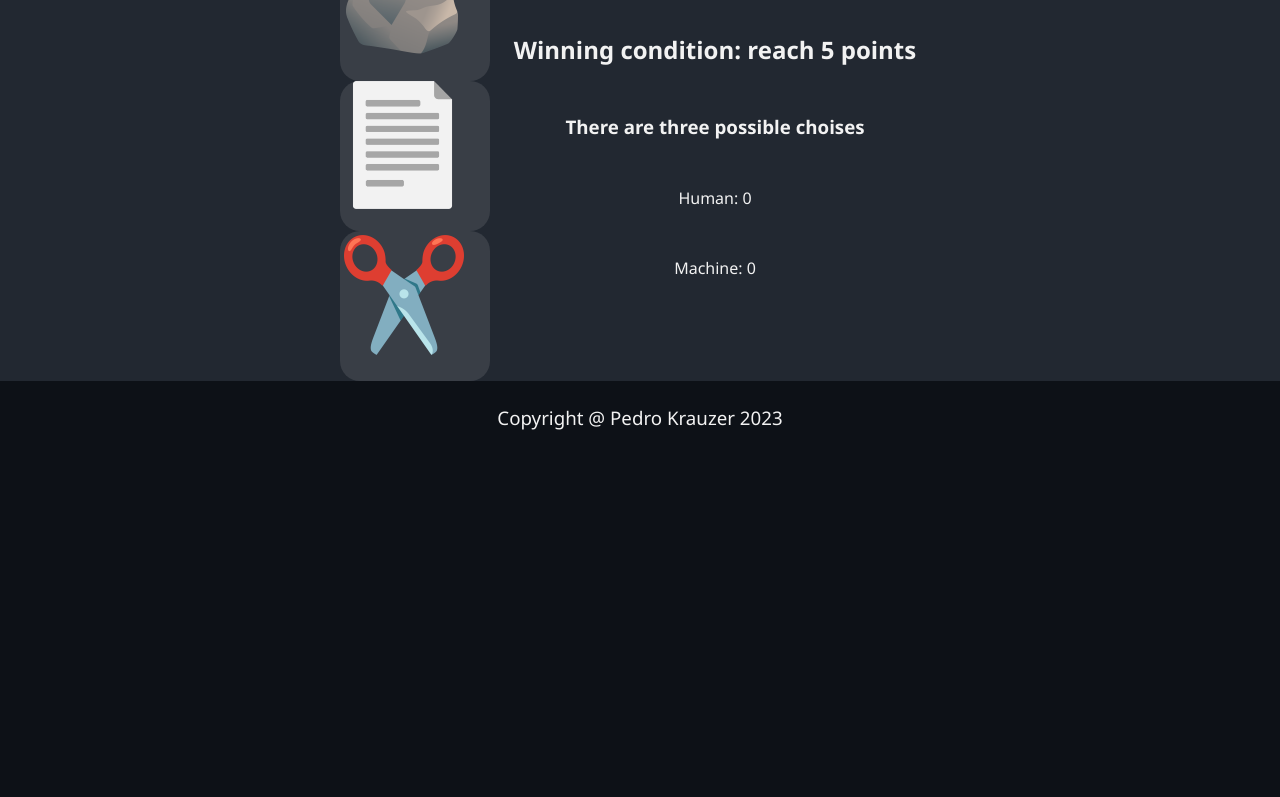
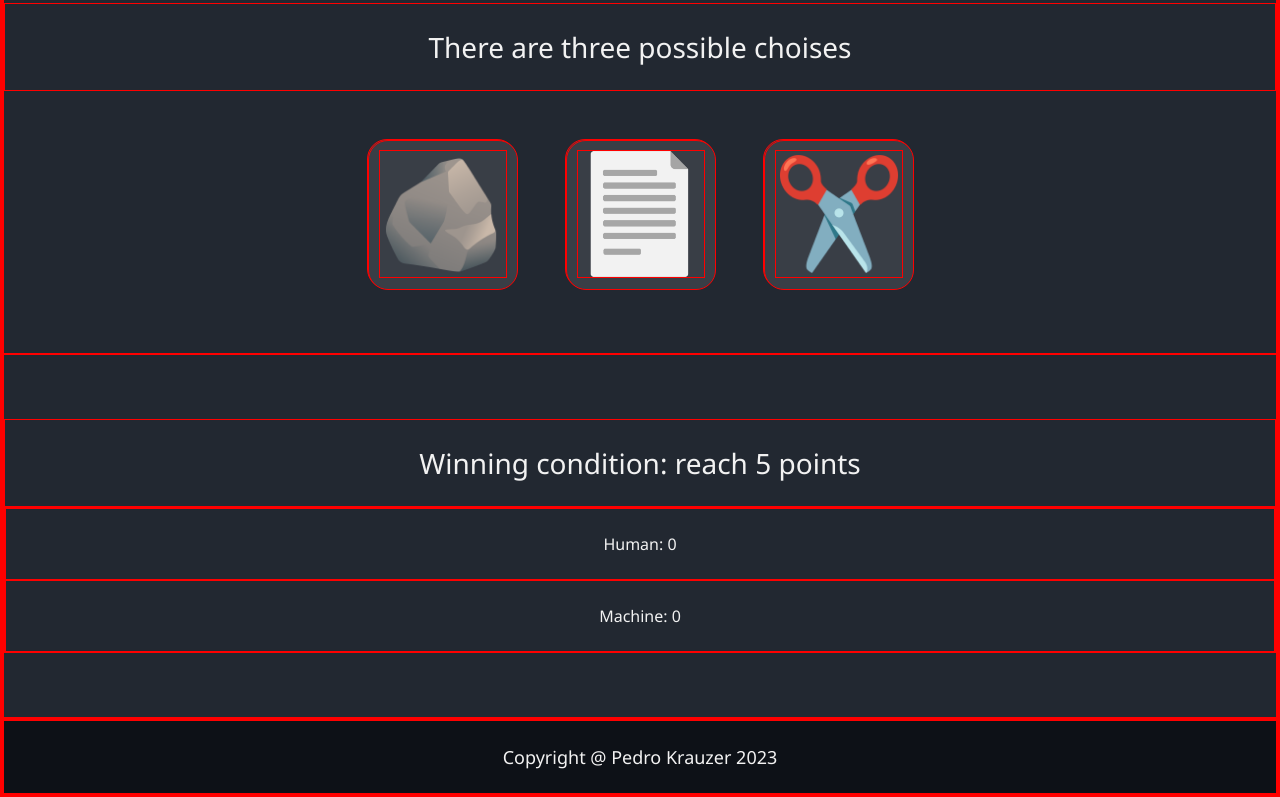
Before and after one commit to Krauzer94/odin-rock-paper-scissors, a plain HTML site: page index.html in a window 1280 px wide. Shown: the part 182-979 px from the top of the page. Before the commit the page ends 800 px from the top, so only its background shows below. Drawn offline with Linux system fonts and the light colour scheme.

Commit message:
Change flex-direction of middle choices section
Comments for each CSS section
Batch styling for cleaner code

TODO: Shift Human and Machine scores horizontally

```diff
--- a/index.html
+++ b/index.html
@@ -17,22 +17,30 @@
     <div class="container">
         <!-- Score information -->
         <div class="options">
-            <div class="cards"><img src="images/rock.png" alt=""></div>
-            <div class="cards"><img src="images/paper.png" alt=""></div>
-            <div class="cards"><img src="images/scissor.png" alt=""></div>
+            <h1>There are three possible choises</h1>
+            <div class="cards">
+                <button><img src="images/rock.png" alt="rock_button"></button>
+            </div>
+            <div class="cards">
+                <button><img src="images/paper.png" alt="paper_button"></button>
+            </div>
+            <div class="cards">
+                <button><img src="images/scissor.png" alt="scissors_button"></button>
+            </div>
         </div>
         <div class="conditions">
-            <h2>Winning condition: reach 5 points</h2>
-            <h3>There are three possible choises</h3>
+            <h1>Winning condition: reach 5 points</h1>
             <!-- Status of actual score -->
-            <p>Human: 0</p>
-            <p>Machine: 0</p>
+            <div class="score">
+                <p>Human: 0</p>
+                <p>Machine: 0</p>
+            </div>
         </div>
         <!-- Emoji cards for choices -->
     </div>
     <!-- Footer section -->
     <footer class="foot">
-        <h3>Copyright @ Pedro Krauzer 2023</h3>
+        <h1>Copyright @ Pedro Krauzer 2023</h1>
         <!-- Copyright @ Pedro Krauzer 2023 <button="GitHub"> -->
     </footer>
 </body>
--- a/styles.css
+++ b/styles.css
@@ -2,6 +2,7 @@
     box-sizing: border-box;
     padding: 0;
     margin: 0;
+    border: 1px solid red;
 }
 
 body {
@@ -11,33 +12,72 @@ body {
     padding: 0;
 }
 
-/* Wraps middle section */
+/* Header and footer */
+.header, .footer {
+    display: flex;
+    justify-content: space-around;
+    align-items: center;
+}
+
+/* Header text */
+.header h1 {
+    font-size: 48px;
+    font-weight: normal;
+}
+
+/* Footer text */
+footer h1 {
+    font-size: 18px;
+    font-weight: normal;
+}
+
+/* Main container */
 .container {
     background-color: #222831;
     display: flex;
+    flex-direction: column;
     justify-content: center;
     align-items: center;
+    width: 100%;
 }
 
-.card {
+/* Middle sections */
+.options, .conditions {
+    padding: 64px 0px;
+}
+
+/* Options section */
+.options {
     display: flex;
     flex-wrap: wrap;
-    gap: 52px;
+    justify-content: center;
+    gap: 48px;
+    height: 100%;
+    width: 100%;
+}
+
+/* Options and Conditions headers */
+.options h1, .conditions h1 {
+    font-size: 28px;
+    width: 100%;
+    font-weight: normal;
+}
+
+/* Options cards */
+.cards, button {
     border-radius: 20px;
     width: 150px;
     height: 150px;
     background-color: #393e46;
 }
 
-/* Choices cards */
-.cards {
-    display: flex;
-    flex-wrap: wrap;
-    gap: 52px;
-    border-radius: 20px;
-    width: 150px;
-    height: 150px;
-    background-color: #393e46;
+/* Conditions sections */
+.conditions {
+    width: 100%;
+}
+
+.score {
+    flex-direction: row;
 }
 
 /* General text */
@@ -46,18 +86,7 @@ p, h1, h2, h3 {
     display: flex;
     justify-content: center;
     text-align: center;
-    padding: 24px 24px;
-}
-
-/* Header text */
-.header h1 {
-    font-size: 48px;
-    font-weight: normal;
-}
-
-/* Copyright footer */
-footer h3 {
-    font-weight: normal;
+    padding: 24px 0px;
 }
 
 /* Emoji images */
```
